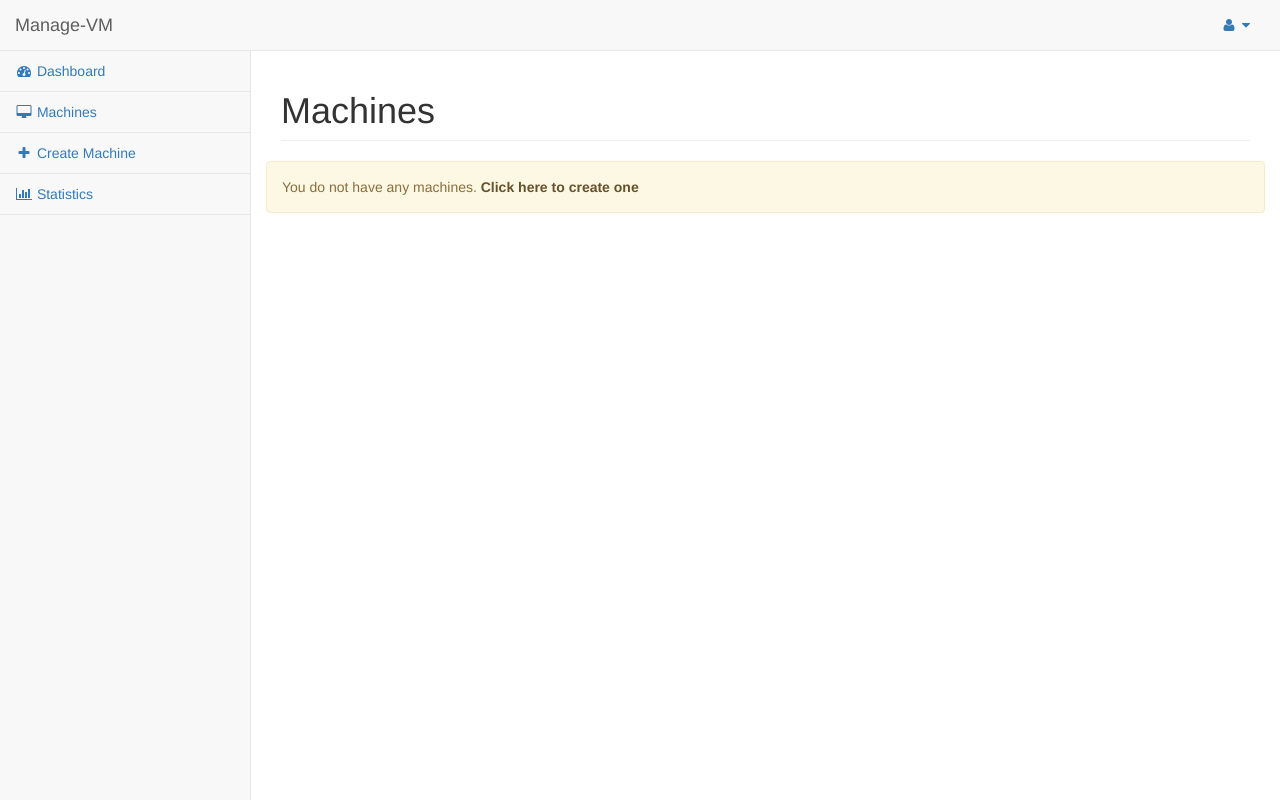
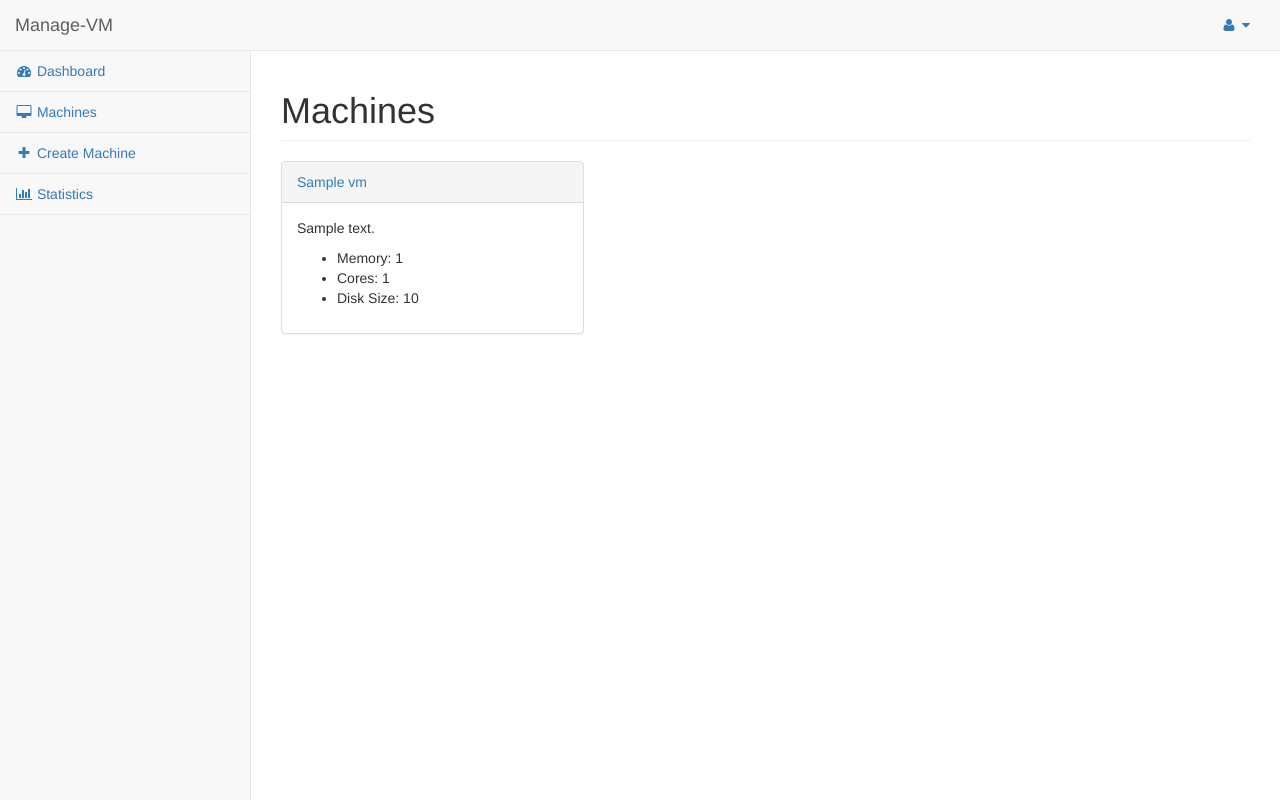
Before and after one commit to 7castle/manage-vm, a Django app: page /manage/ in a window 1280 px wide. Run offline with Django 3.2, Linux system fonts and the light colour scheme; tables that the repository leaves empty hold one stand-in row (values such as "Sample post"); some libraries are stand-ins or nearby versions.

Commit message:
Added more to the template

```diff
--- a/main/views.py
+++ b/main/views.py
@@ -1,11 +1,13 @@
 from django.shortcuts import render
 from .forms import *
+from .models import *
 
 def index(request):
-    return render(request, 'index.html')
+  return render(request, 'index.html')
 
 def manage(request):
-  return render(request,'manage.html')
+  machines = VM.objects.all()
+  return render(request,'manage.html',{'machines': machines})
 
 def machine(request, machine_name):
   return render(request,'machine.html')
--- a/managevm/settings.py
+++ b/managevm/settings.py
@@ -39,6 +39,7 @@ INSTALLED_APPS = [
     'django.contrib.messages',
     'django.contrib.staticfiles',
     'bootstrapform',
+    'autofixture',
 ]
 
 MIDDLEWARE_CLASSES = [
--- a/templates/manage.html
+++ b/templates/manage.html
@@ -31,7 +31,7 @@
             </div>
             <!-- /.row -->
             <div class="row">
-              {% if not machine %}
+              {% if not machines %}
                 <div class="alert alert-warning">
                   You do not have any machines.
                   <a href="/create" class=alert-link> Click here to create one </a>
@@ -41,11 +41,16 @@
                 <div class="col-lg-4">
                     <div class="panel panel-default">
                         <div class="panel-heading">
-                                {{ machine.vm_name }}
+                          <a href="/machine/{{machine.vm_name}}">{{ machine.vm_name }}</a>
                         </div>
                         <div class="panel-body">
                           <p> {{machine.description }} </p>
-                        </div>
+                          <ul>
+                            <li>Memory: {{ machine.memory }} </li>
+                            <li>Cores: {{ machine.cores }} </li>
+                            <li>Disk Size: {{ machine.disk.size }} </li>
+                          </ul>
+                      </div>
                     </div>
                 </div>
                 {% if forloop.counter|divisibleby:3 %}
```
